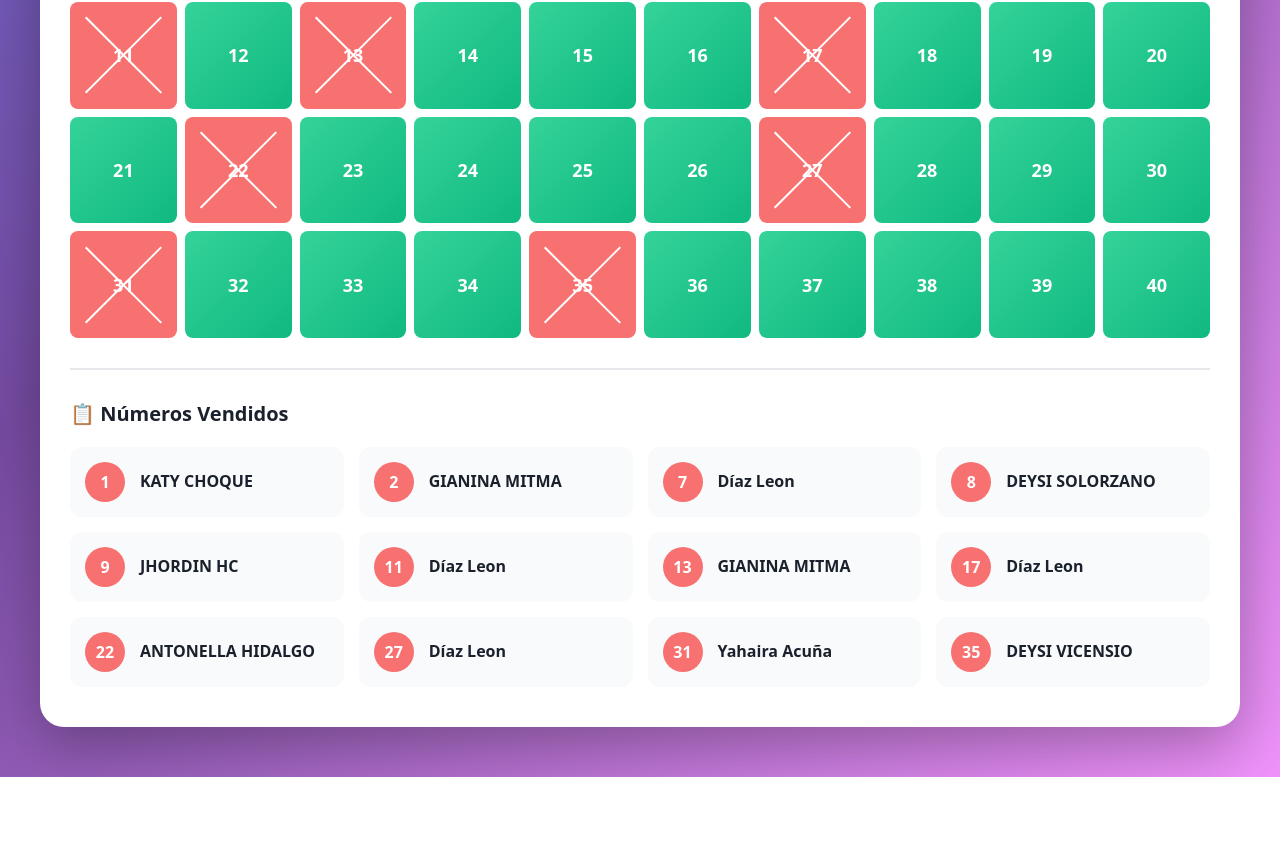
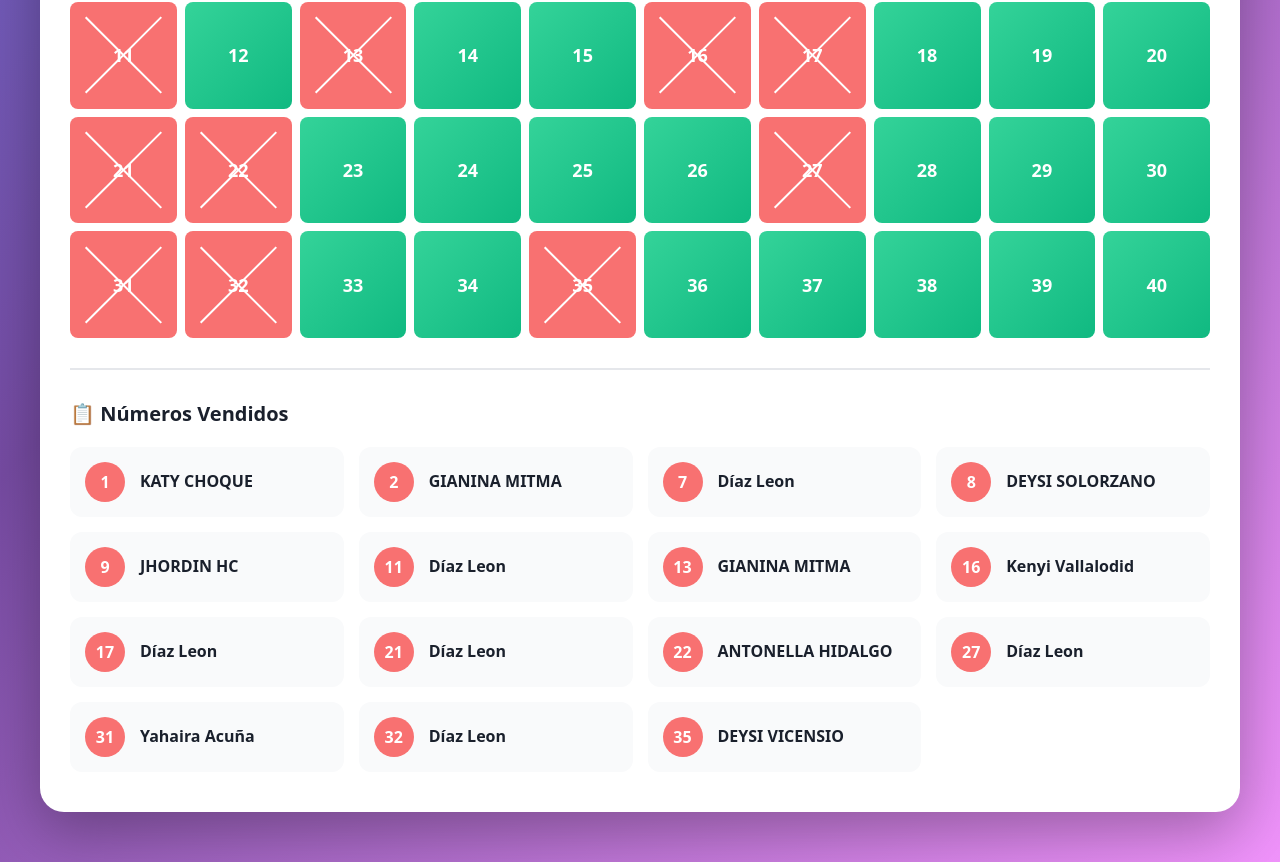
Before and after one commit to EmersonValenzuela/rifa-piero, a React (Create React App) app: page / in a window 1280 px wide. Shown: the part 1183-2045 px from the top of the page. Before the commit the page ends 1960 px from the top, so only its background shows below. Built offline with nearby package versions, Linux system fonts and the light colour scheme.

Commit message:
kenyi y diaz

```diff
--- a/src/App.js
+++ b/src/App.js
@@ -27,12 +27,14 @@ const RifaApp = () => {
 9:{ nombre: "JHORDIN HC", telefono: ""},
 11:{ nombre:"Díaz Leon", telefono:""},
     13: { nombre: "GIANINA MITMA", telefono: "" },
+16:{ nombre:"Kenyi Vallalodid", telefono:""},
 17:{ nombre:"Díaz Leon", telefono:""},
-
+21:{ nombre:"Díaz Leon", telefono:""},
 22:{ nombre: "ANTONELLA HIDALGO", telefono:""},
     35:{ nombre: "DEYSI VICENSIO", telefono: ""},
 27:{ nombre:"Díaz Leon", telefono:""},
-31: { nombre: "Yahaira Acuña", telefono:""}
+31: { nombre: "Yahaira Acuña", telefono:""},
+32:{ nombre:"Díaz Leon", telefono:""},
   });
 
   const totalNumeros = 40;
```
